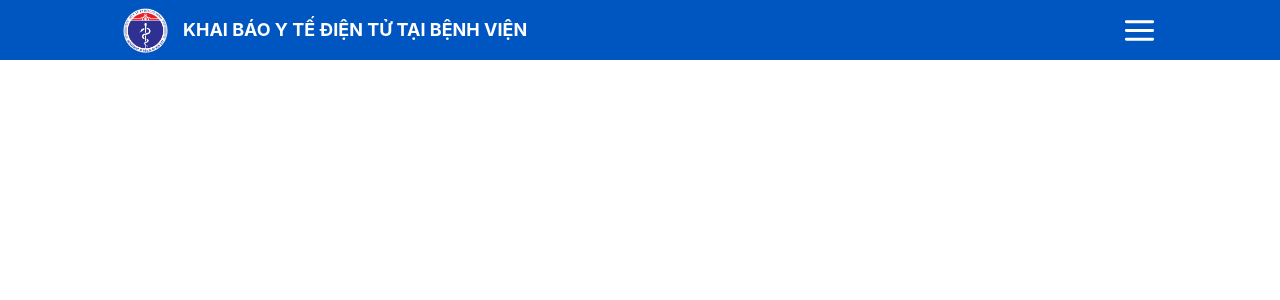
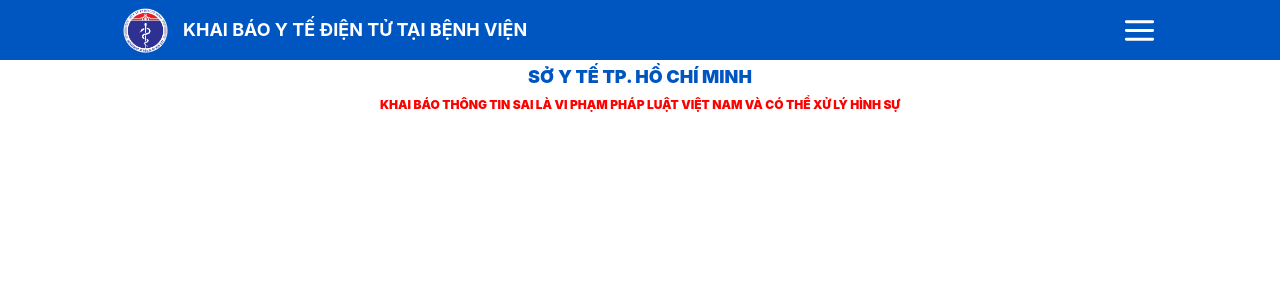
Before and after one commit to mason-nguyen-goldenowl/exer-clone--Health-Declaration-Form, a React (Create React App) app: page / in a window 1280 px wide. Shown: the top 300 px of the page. Built offline with nearby package versions, Linux system fonts and the light colour scheme; the HTML template or start-up script is replaced by a standard one.

Commit message:
Build/UI for header

```diff
--- a/src/App.js
+++ b/src/App.js
@@ -1,10 +1,12 @@
+import Content from "./component/content/Content";
+import NavBar from "./component/navBar/NavBar";
 import "./App.scss";
-import NavBar from "./component/navBar/NavBar";
 
 function App() {
   return (
     <div className="App">
       <NavBar />
+      <Content />
     </div>
   );
 }
--- /dev/null
+++ b/src/component/content/Content.jsx
@@ -0,0 +1,31 @@
+import React from "react";
+import { Text, Box, Heading } from "@chakra-ui/react";
+export default function Content() {
+  return (
+    <div>
+      <Box display="flex" justifyContent="center" paddingTop="60px">
+        <Box>
+          <Box textAlign="center">
+            <Heading
+              fontSize="18px"
+              color="#0056c1"
+              marginTop="6px"
+              fontWeight={900}
+            >
+              SỞ Y TẾ TP. HỒ CHÍ MINH
+            </Heading>
+            <Heading
+              fontSize="12px"
+              color="red"
+              fontWeight="900"
+              marginTop="10px"
+            >
+              KHAI BÁO THÔNG TIN SAI LÀ VI PHẠM PHÁP LUẬT VIỆT NAM VÀ CÓ THỂ XỬ
+              LÝ HÌNH SỰ
+            </Heading>
+          </Box>
+        </Box>
+      </Box>
+    </div>
+  );
+}
--- a/src/component/navBar/NavBar.jsx
+++ b/src/component/navBar/NavBar.jsx
@@ -1,6 +1,6 @@
 import React from "react";
 
-import { Wrap, WrapItem, Heading, Image, Flex } from "@chakra-ui/react";
+import { WrapItem, Heading, Image, Flex } from "@chakra-ui/react";
 import { HamburgerIcon } from "@chakra-ui/icons";
 
 import logo from "../../asset/Logo_BoYTe.png";
@@ -10,6 +10,7 @@
     <div>
       <Flex
         display="flex"
+        position="fixed"
         bg="#0056c1"
         w="100%"
         p="0 123px"
```
